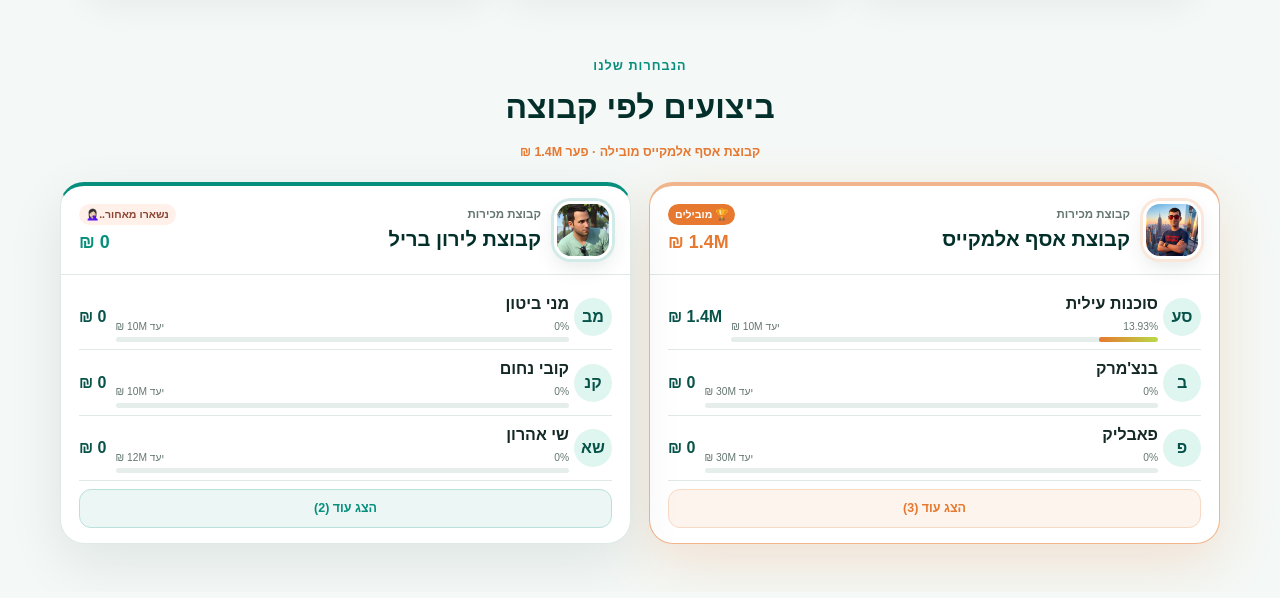
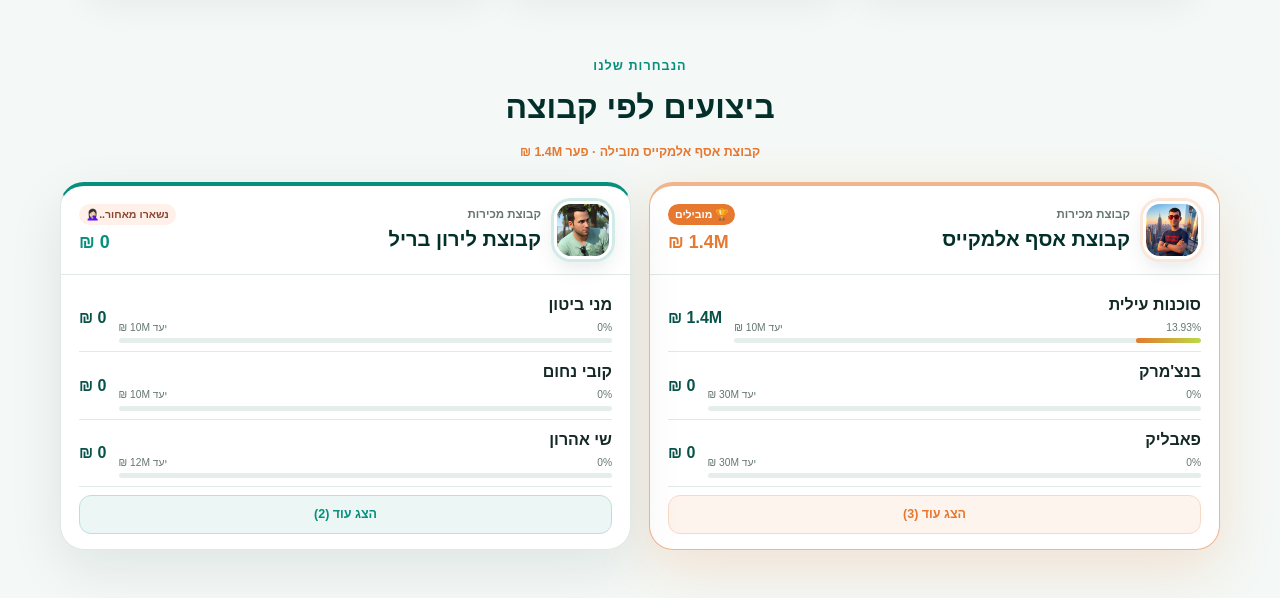
Before and after one commit to zivzuaretz/OrenMizrahAlt, a website: page index.html in a window 1280 px wide. Shown: the part 663-1261 px from the top of the page. Drawn offline with Linux system fonts and the light colour scheme.

Commit message:
style: remove agent initials avatars

```diff
--- a/app.js
+++ b/app.js
@@ -38,10 +38,6 @@ function validDate(value) {
   return Number.isNaN(date.getTime()) ? null : date;
 }
 
-function initials(name) {
-  return String(name || '').trim().split(/\s+/).slice(0, 2).map(word => word[0]).join('') || '•';
-}
-
 function emptyState() {
   const box = document.createElement('div');
   box.className = 'empty-state';
@@ -56,10 +52,6 @@ function renderAgent(agent) {
   const target = safeAmount(agent.target);
   const attainment = target > 0 ? (salesAmount / target) * 100 : 0;
   const visualAttainment = Math.min(Math.max(attainment, 0), 100);
-  const avatar = document.createElement('span');
-  avatar.className = 'agent-avatar';
-  avatar.setAttribute('aria-hidden', 'true');
-  avatar.textContent = initials(agent.name);
   const details = document.createElement('div');
   details.className = 'agent-details';
   const name = document.createElement('span');
@@ -90,7 +82,7 @@ function renderAgent(agent) {
   const sales = document.createElement('span');
   sales.className = 'agent-sales';
   sales.textContent = formatCompactMoney(salesAmount);
-  row.append(avatar, details, sales);
+  row.append(details, sales);
   return row;
 }
 
--- a/index.html
+++ b/index.html
@@ -6,7 +6,7 @@
   <meta name="theme-color" content="#063d35">
   <meta name="description" content="לוח ניהול מכירות לקמפיין אורן מזרח מוכרת 250M אלטשולר שחם💸">
   <title>אורן מזרח מוכרת 250M אלטשולר שחם💸</title>
-  <link rel="stylesheet" href="styles.css?v=20260727-21">
+  <link rel="stylesheet" href="styles.css?v=20260727-22">
 </head>
 <body>
   <a class="skip-link" href="#main">דלגו לתוכן הראשי</a>
@@ -89,6 +89,6 @@
     </article>
   </template>
 
-  <script src="app.js?v=20260727-21" defer></script>
+  <script src="app.js?v=20260727-22" defer></script>
 </body>
 </html>
--- a/styles.css
+++ b/styles.css
@@ -69,9 +69,9 @@ h2 { margin: 0; color: var(--green-950); font-size: clamp(1.55rem, 4vw, 2rem); }
 .team-card__total { color: var(--team-accent); font-size: 1.12rem; white-space: nowrap; }
 .leader-badge { padding: 3px 7px; color: white; background: var(--team-accent); border-radius: 99px; font-size: .66rem; font-weight: 800; white-space: nowrap; }
 .leader-badge--trailing { color: #8a4431; background: #fff0ea; }
-.agents { padding: 10px 18px 15px; border-top: 1px solid var(--line); }.agent-row { display: grid; grid-template-columns: 34px 1fr auto; align-items: center; gap: 9px; padding: 7px 0; border-bottom: 1px solid var(--line); }
+.agents { padding: 10px 18px 15px; border-top: 1px solid var(--line); }.agent-row { display: grid; grid-template-columns: minmax(0,1fr) auto; align-items: center; gap: 12px; padding: 8px 0; border-bottom: 1px solid var(--line); }
 .agent-row[hidden] { display: none; }
-.agent-row:last-child { border-bottom: 0; }.agent-avatar { display: grid; place-items: center; width: 38px; height: 38px; color: var(--green-800); background: var(--teal-soft); border-radius: 50%; font-weight: 800; }
+.agent-row:last-child { border-bottom: 0; }
 .agent-details { min-width: 0; }
 .agent-name { display: block; font-weight: 700; }
 .agent-progress-meta { display: flex; justify-content: space-between; gap: 8px; margin-top: 3px; color: var(--muted); font-size: .64rem; }
@@ -104,7 +104,6 @@ h2 { margin: 0; color: var(--green-950); font-size: clamp(1.55rem, 4vw, 2rem); }
   .team-photo { width: 52px; height: 52px; border-radius: 15px; }
   .team-card__name { font-size: 1.05rem; }
   .team-card__total { font-size: .98rem; }
-  .agent-avatar { width: 34px; height: 34px; }
 }
 @media (min-width: 700px) { .hero { flex-direction: row; align-items: center; justify-content: center; padding: 30px 40px; }.overview { grid-template-columns: 1fr 1fr 1.2fr; margin: 18px 25px 0; }.teams-grid { grid-template-columns: repeat(2,minmax(0,1fr)); }.topbar__inner { min-height: 106px; }.brand-logo { width: 66px; height: 66px; } }
 @media (prefers-reduced-motion: reduce) { *,*::before,*::after { scroll-behavior: auto !important; transition: none !important; } }
```
